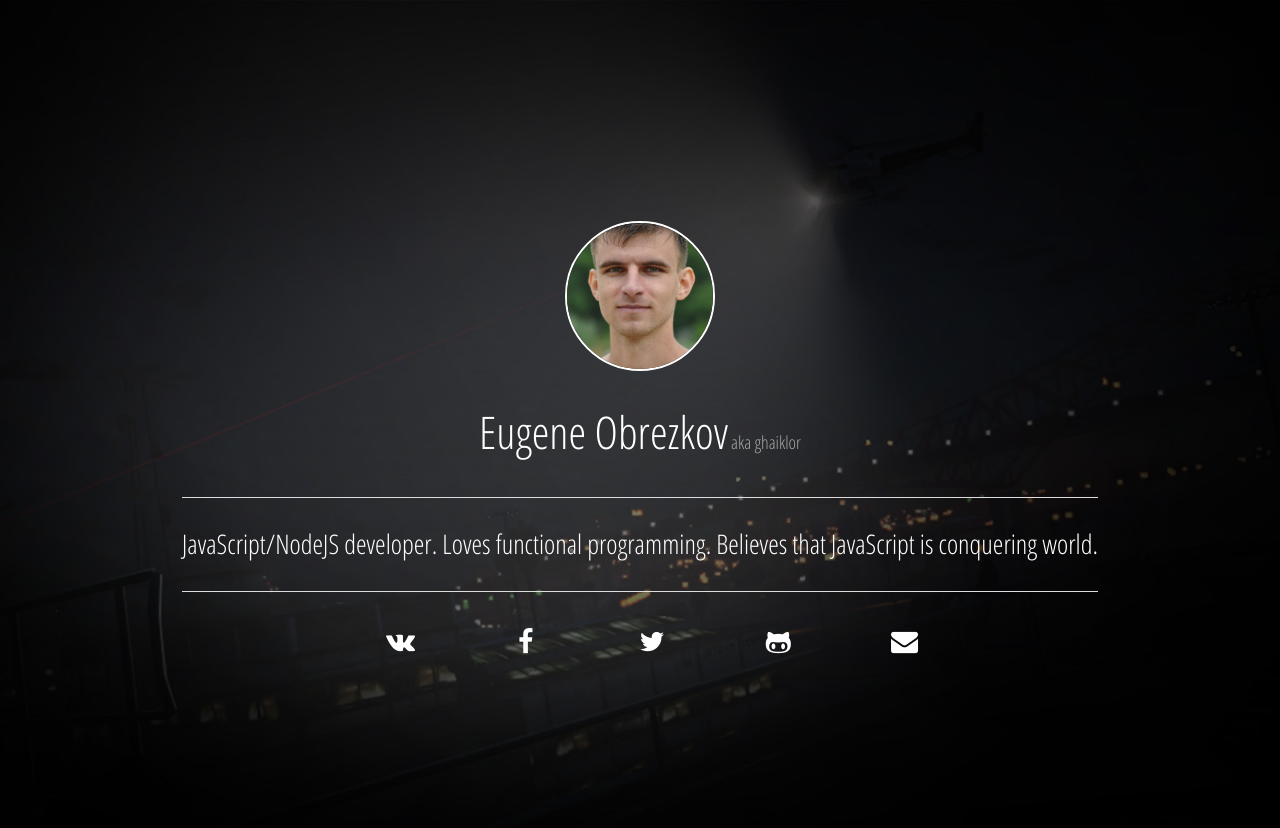
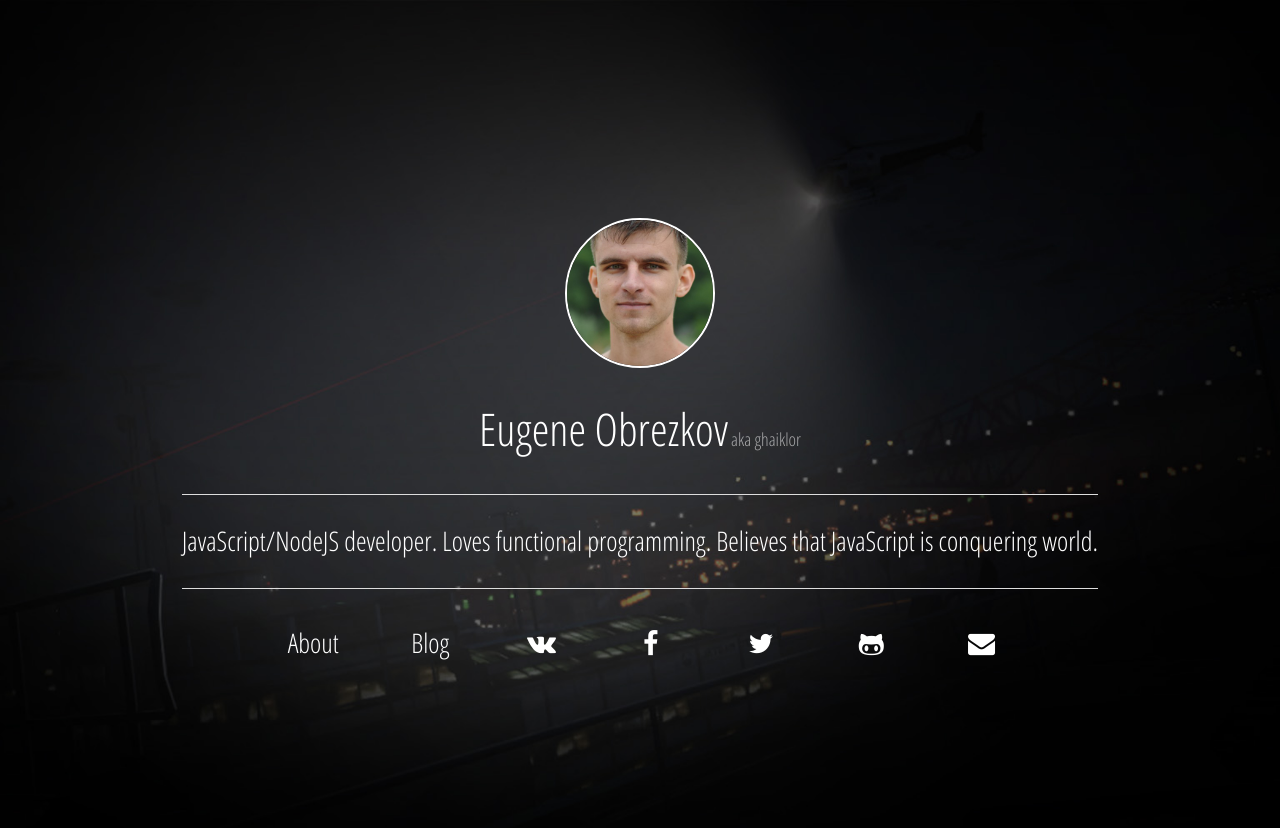
Before and after one commit to ghaiklor/ghaiklor.com, a Jekyll site: the page built from index.html, in a window 1280 px wide. Shown: the top 828 px of the page. Built offline with Jekyll 4.4.1, drawn with Linux system fonts in a browser that asks for light colours.

Commit message:
Add about and blog pages to contacts list

```diff
--- a/assets/css/styles.css
+++ b/assets/css/styles.css
@@ -66,8 +66,9 @@ h1, h2, h3, h4, h5, h6, a, p, span, img {
 }
 
 .landing-page .contacts-group .contacts-item {
+  font-family: 'Open Sans Condensed', sans-serif;
   font-size: 3vh;
-  margin-left: 1.5rem;
+  margin-left: 0.5rem;
   border: 0;
   background-color: transparent;
   color: white;
--- a/index.html
+++ b/index.html
@@ -17,6 +17,8 @@ layout: default
     <hr/>
 
     <ul class="button-group contacts-group">
+      <li><a href="/about" class="button round contacts-item">About</a></li>
+      <li><a href="/blog" class="button round contacts-item">Blog</a></li>
       <li>
         <a href="https://vk.com/ghaiklor" target="_blank" class="button round contacts-item">
           <i class="icon-vkontakte"></i>
```
